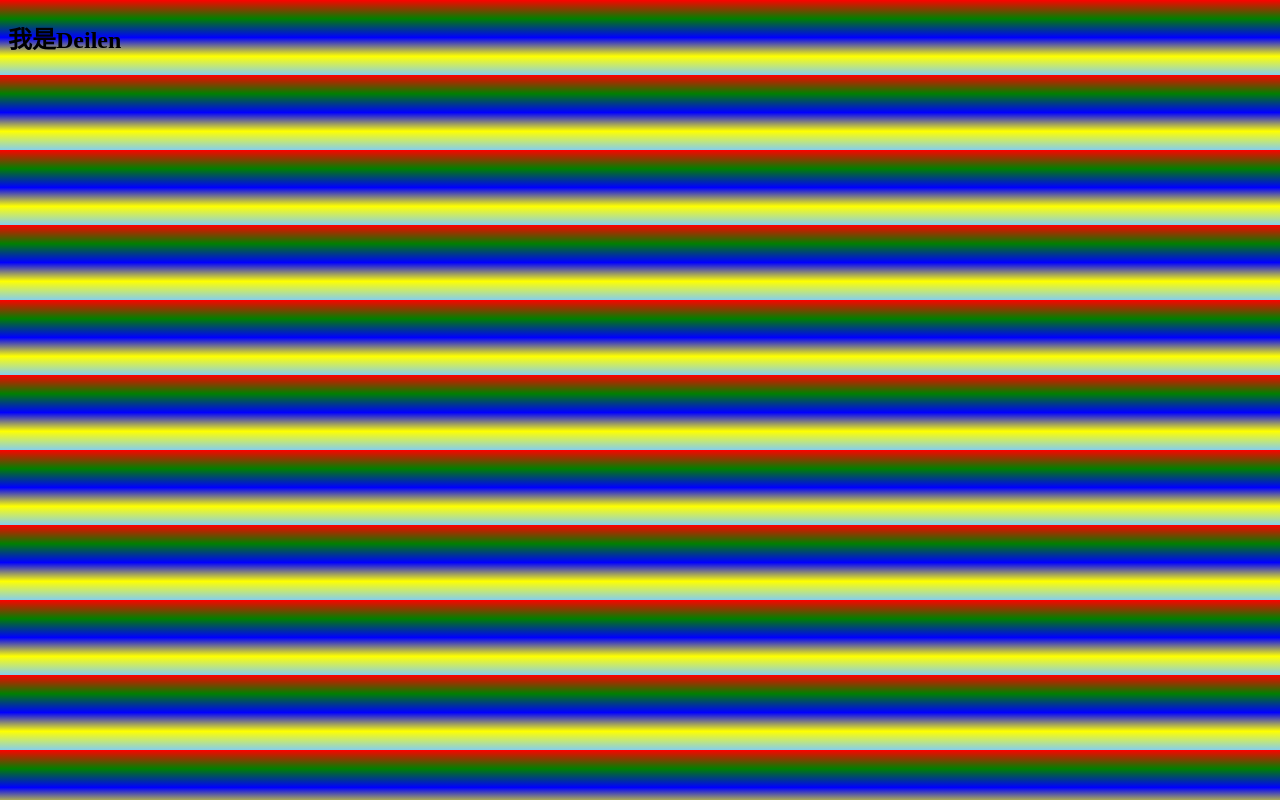
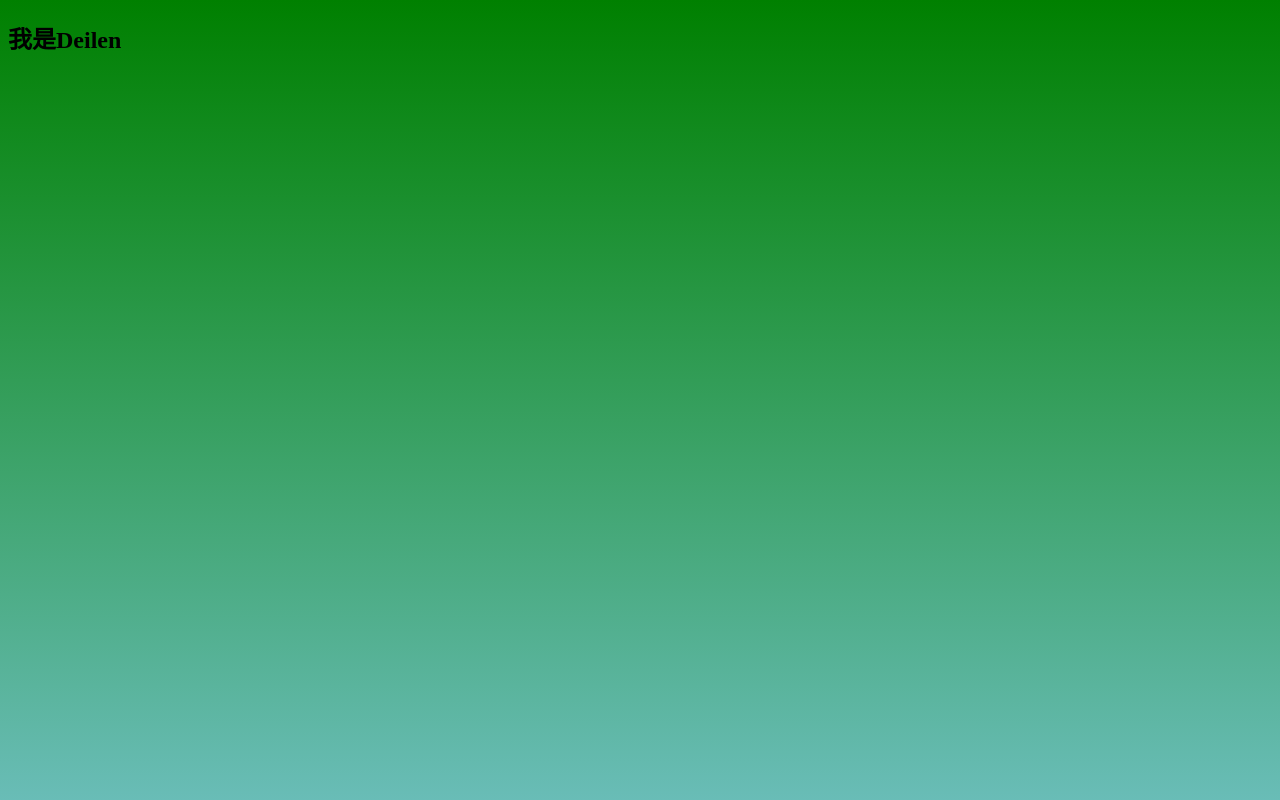
Before and after one commit to Mrdalen/Mrdalen.github.io, a plain HTML site: page index.html in a window 1280 px wide. Shown: the top 800 px of the page. Drawn offline with Linux system fonts and the light colour scheme.

Commit message:
小改动

```diff
--- a/css/index.css
+++ b/css/index.css
@@ -1,4 +1,4 @@
 body{
-    height: 100%;
-    background: linear-gradient(to bottom,red,green,blue,yellow,skyblue)
+    height: 1000px;
+    background: linear-gradient(to bottom,green,skyblue)
 }
```
